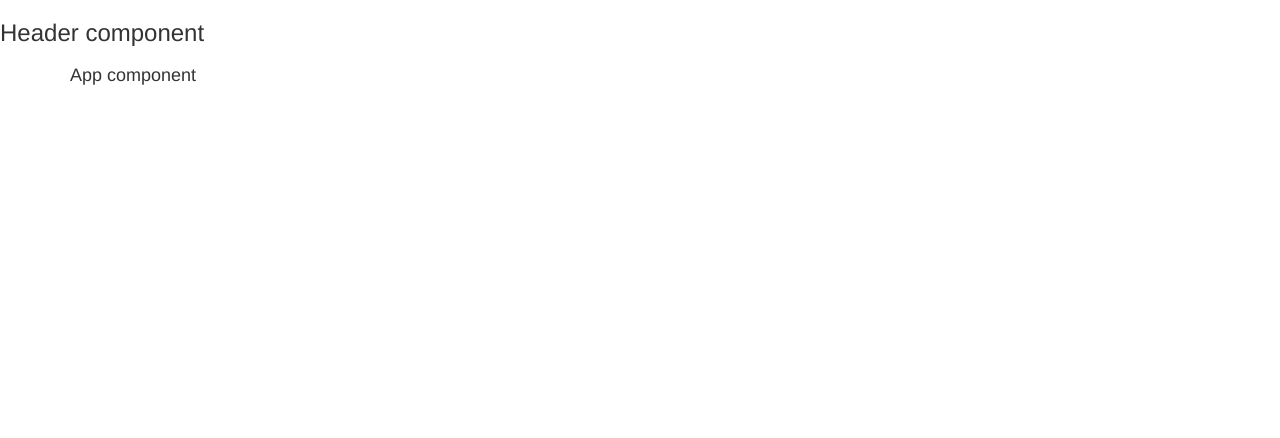
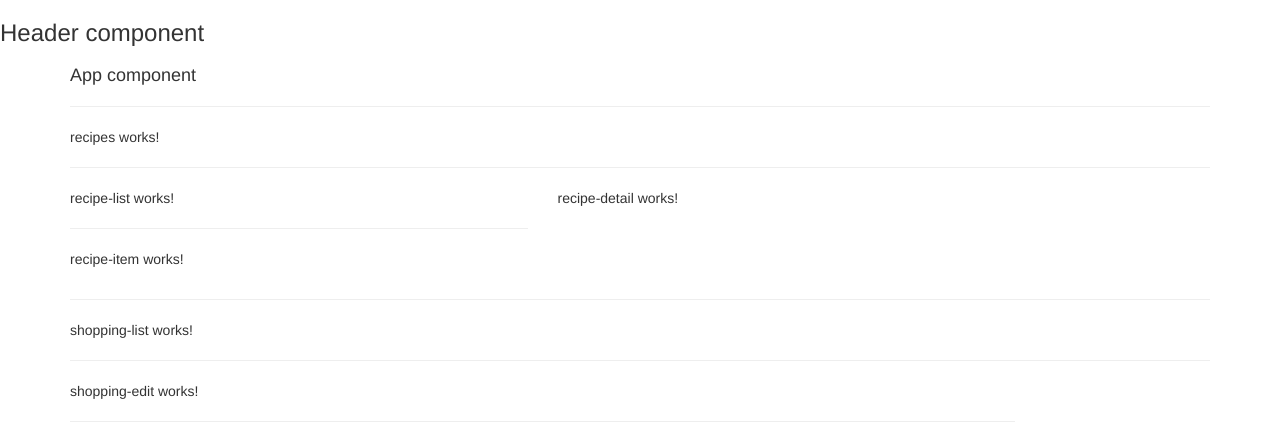
Before and after one commit to Anandhakrishnan1/Learn-Angular, an Angular app in the folder Angular - The complete guide/project1/: page / in a window 1280 px wide. Shown: the top 438 px of the page. Built offline with nearby package versions, Linux system fonts and the light colour scheme.

Commit message:
using every components

```diff
--- a/Angular - The complete guide/project1/src/app/app.component.html
+++ b/Angular - The complete guide/project1/src/app/app.component.html
@@ -4,7 +4,9 @@
 <div class="container">
     <div class="row">
         <div class="col-xs-12">
-            <h4>App component</h4>
+            <h4>App component</h4> <hr>
+            <app-recipes></app-recipes> <hr>
+            <app-shopping-list></app-shopping-list>
         </div>
     </div>
 </div>
--- a/Angular - The complete guide/project1/src/app/app.component.ts
+++ b/Angular - The complete guide/project1/src/app/app.component.ts
@@ -2,13 +2,15 @@ import { Component } from '@angular/core';
 import { CommonModule } from '@angular/common';
 import { RouterOutlet } from '@angular/router';
 import { HeaderComponent } from "./header/header.component";
+import { RecipesComponent } from "./recipes/recipes.component";
+import { ShoppingListComponent } from "./shopping-list/shopping-list.component";
 
 @Component({
     selector: 'app-root',
     standalone: true,
     templateUrl: './app.component.html',
     styleUrl: './app.component.css',
-    imports: [CommonModule, RouterOutlet, HeaderComponent]
+    imports: [CommonModule, RouterOutlet, HeaderComponent, RecipesComponent, ShoppingListComponent]
 })
 export class AppComponent {
   title = 'project1';
--- a/Angular - The complete guide/project1/src/app/recipes/recipe-list/recipe-list.component.html
+++ b/Angular - The complete guide/project1/src/app/recipes/recipe-list/recipe-list.component.html
@@ -1 +1,2 @@
-<p>recipe-list works!</p>
+<p>recipe-list works!</p> <hr>
+<app-recipe-item></app-recipe-item>
--- a/Angular - The complete guide/project1/src/app/recipes/recipes.component.html
+++ b/Angular - The complete guide/project1/src/app/recipes/recipes.component.html
@@ -1 +1,9 @@
-<p>recipes works!</p>
+<p>recipes works!</p> <hr>
+<div class="row">
+    <div class="col-md-5">
+        <app-recipe-list></app-recipe-list>
+    </div>
+    <div class="col-md-7">
+        <app-recipe-detail></app-recipe-detail>
+    </div>
+</div>
--- a/Angular - The complete guide/project1/src/app/shopping-list/shopping-edit/shopping-edit.component.html
+++ b/Angular - The complete guide/project1/src/app/shopping-list/shopping-edit/shopping-edit.component.html
@@ -1 +1 @@
-<p>shopping-edit works!</p>
+<p>shopping-edit works!</p> <hr>
--- a/Angular - The complete guide/project1/src/app/shopping-list/shopping-list.component.html
+++ b/Angular - The complete guide/project1/src/app/shopping-list/shopping-list.component.html
@@ -1 +1,6 @@
-<p>shopping-list works!</p>
+<p>shopping-list works!</p> <hr>
+<div class="row">
+    <div class="col-xs-10">
+        <app-shopping-edit></app-shopping-edit>
+    </div>
+</div>
```
Also changed, not shown: Angular - The complete guide/project1/src/app/recipes/recipe-list/recipe-list.component.ts (+6 -5 lines), Angular - The complete guide/project1/src/app/recipes/recipes.component.ts (+7 -5 lines), Angular - The complete guide/project1/src/app/shopping-list/shopping-list.component.ts (+6 -5 lines).
